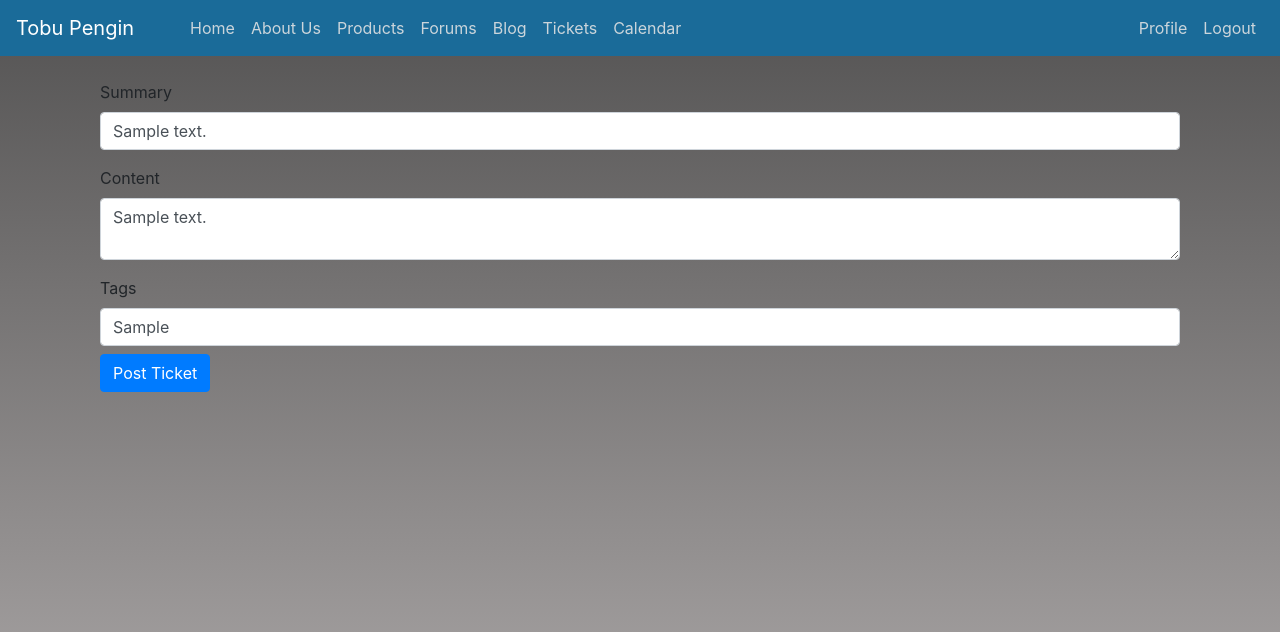
After one commit to Pengin-Open-Source/pengin-pi, a Flask app: page /tickets/edit/ticket/1 in a window 1280 px wide. The commit adds this page. Shown: the top 632 px of the page. Run offline with Flask 2, Linux system fonts and the light colour scheme; a user stored in the database is signed in; tables that the repository leaves empty hold one stand-in row (values such as "Sample post"); some libraries are stand-ins or nearby versions.

Commit message:
189 edit tickets (#190)
* add edit routes for comments and posts

* Create basic form

* change placeholders to default values

* add edit button

* add content to default value

* pass edit permission to template

* pass post id to tempalte

* pass edit comment permission to template

* add edit button

* edit docstring

* edit comment

* add delete and edit post buttons

* remove delete and edit post buttons

* pass permissions to template

* add classes

* edit margin

* change edit/delete button styles

* change selector to class

* delete element selector causing side effects

* remove inline styles

* add post title class, adjust flex class

* Alter title style

* fix url

* add userIDs to comments

* add text colors

* change order of endif

* remove delete button

* add ticket edit permissions

* add edit ticket need to identity loader

* add edit/delete buttons

* fix passed variables. Add outline of edit funcs

* create template

* create template

* complete edit comment func

* edit text

* fix url

* change title to summary

* change url

* complete edit ticket func

* add user to tickets

* fix formatting

Co-authored-by: Stuart Anderson <58710710+stuart909@users.noreply.github.com>

```diff
--- a/app/__init__.py
+++ b/app/__init__.py
@@ -8,7 +8,8 @@ import app.db.models as model
 from app.db import db
 from app.util.security import edit_post_need, delete_post_need,\
                               edit_comment_need, delete_comment_need,\
-                              delete_ticket_comment_need, delete_ticket_need
+                              delete_ticket_comment_need, delete_ticket_need,\
+                              edit_ticket_comment_need, edit_ticket_need
 
 
 principals = Principal()
@@ -55,10 +56,14 @@ def create_app():
             if hasattr(current_user, 'tickets'):
                 for ticket in current_user.tickets:
                     identity.provides.add(delete_ticket_need(ticket.id))
+                    identity.provides.add(edit_ticket_need(ticket.id))
             if hasattr(current_user, 'ticket_comments'):
                 for comment in current_user.ticket_comments:
                     identity.provides.add(
                         delete_ticket_comment_need(comment.id)
+                    )
+                    identity.provides.add(
+                        edit_ticket_comment_need(comment.id)
                     )
 
     @app.route('/robots.txt')
--- a/app/routes/tickets.py
+++ b/app/routes/tickets.py
@@ -2,10 +2,12 @@ from flask import Blueprint, render_template, redirect, url_for, request, abort
 from datetime import date
 from flask_login import login_required, current_user
 from flask_principal import Permission, RoleNeed
-from app.db.models import TicketComment, TicketForum, Resolution
+from app.db.models import TicketComment, TicketForum, User
 from app.util.security import admin_permission, user_permission,\
                               delete_ticket_comment_permission,\
-                              delete_ticket_permission
+                              delete_ticket_permission,\
+                              edit_ticket_permission,\
+                              edit_ticket_comment_permission
 from app.db import db
 
 
@@ -20,8 +22,6 @@ def tickets():
     # filter by company once company/customer model fixed
 
     return render_template('tickets/ticket_list.html',
-                           is_admin=admin_permission.can(),
-                           can_delete=delete_ticket_permission,
                            title="Tickets", tickets=tickets,
                            current_user=current_user)
 
@@ -34,10 +34,11 @@ def create_ticket():
         summary = request.form.get('summary')
         content = request.form.get('content')
         tags = request.form.get('tags')
+        today = date.today()
         user_id = current_user.id
         new_ticket = TicketForum(summary=summary,
-                                 content=content,
-                                 tags=tags, user_id=user_id)
+                                 content=content, tags=tags,
+                                 user_id=user_id, date=today)
         db.session.add(new_ticket)
         db.session.commit()
 
@@ -63,12 +64,20 @@ def ticket(ticket_id):
                                 ticket_id=ticket_id))
 
     ticket = TicketForum.query.filter_by(id=ticket_id).first()
+    author = User.query.filter_by(id=ticket.user_id).first().name
     comments = TicketComment.query.filter_by(ticket_id=ticket_id).all()
+    comment_authors = {j: User.query.filter_by(id=j).first().name
+                       for j in tuple(set([comment.author_id
+                                           for comment in comments]))}
 
     return render_template('tickets/ticket.html',
-                           is_admin=admin_permission.can(),
-                           can_delete=delete_ticket_comment_permission,
-                           ticket=ticket, comments=comments)
+                           is_admin=admin_permission.can(), author=author,
+                           can_delete_ticket=delete_ticket_permission,
+                           can_delete_comment=delete_ticket_comment_permission,
+                           can_edit_ticket=edit_ticket_permission,
+                           can_edit_comment=edit_ticket_comment_permission,
+                           comment_authors=comment_authors, ticket=ticket,
+                           comments=comments)
 
 
 @ticket_blueprint.route('/delete/ticket/<id>', methods=['POST'])
@@ -98,3 +107,45 @@ def delete_ticket_comment(id):
                                 ticket_id=comment.ticket_id))
 
     abort(403)
+
+
+@ticket_blueprint.route('/edit/ticket/<id>', methods=['GET', 'POST'])
+@login_required
+def edit_ticket(id):
+    ticket = TicketForum.query.filter_by(id=id).first()
+
+    if request.method == 'POST':
+        permission = edit_ticket_permission(id)
+        if permission.can() or admin_permission.can():
+            ticket.summary = request.form.get('summary')
+            ticket.content = request.form.get('content')
+            ticket.tags = request.form.get('tags')
+            db.session.commit()
+
+            return redirect(url_for('ticket_blueprint.ticket',
+                                    ticket_id=id))
+
+        abort(403)
+
+    return render_template('tickets/edit_ticket.html', ticket=ticket)
+
+
+@ticket_blueprint.route('/edit/ticket-comment/<ticket_id>/<comment_id>',
+                        methods=['GET', 'POST'])
+@login_required
+def edit_ticket_comment(ticket_id, comment_id):
+    comment = TicketComment.query.filter_by(id=comment_id).first()
+
+    if request.method == 'POST':
+        permission = edit_ticket_comment_permission(comment_id)
+        if permission.can() or admin_permission.can():
+            comment.content = request.form.get('content')
+            db.session.commit()
+
+            return redirect(url_for("ticket_blueprint.ticket",
+                                    ticket_id=ticket_id))
+
+        abort(403)
+
+    return render_template('tickets/edit_comment.html', comment=comment,
+                           ticket_id=ticket_id)
--- a/app/templates/forums/post.html
+++ b/app/templates/forums/post.html
@@ -17,8 +17,8 @@
             <a class="text-button" href="/forums/{{thread_id}}/{{post.id}}/edit">Edit</a>
           {% endif %}
         </div>
-    </div>
-    {% endif %}
+      {% endif %}
+
     <p>By {{author}} ({{post.date}})</p>
     <p>{{post.content}}</p>
   </div>
--- /dev/null
+++ b/app/templates/tickets/edit_ticket.html
@@ -0,0 +1,36 @@
+{% extends "layout/oneDiv.html" %}
+
+{% block oneDivContent %}
+  <div class="column">
+    <div class="box">
+        <form method="POST" action="/tickets/edit/ticket/{{ticket.id}}">
+            <div class="mb-3">
+                <label for="summary" class="form-label">Summary</label>
+                <input
+                class="form-control"
+                type="text"
+                name="summary"
+                id="summary"
+                value="{{ticket.summary}}">
+            </div>
+            <div class="mb-3">
+                <label for="content" class="form-label">Content</label>
+                <textarea
+                class="form-control"
+                name="content"
+                id="content">{{ticket.content}}</textarea>
+            </div>
+            <div class="mb-2">
+                <label for="tags" class="form-label">Tags</label>
+                <input
+                class="form-control"
+                type="text"
+                name="tags"
+                value="{{ticket.tags}}"
+                id="tags">
+            </div>
+            <button class="btn btn-primary">Post Ticket</button>
+        </form>
+    </div>
+  </div>
+{% endblock %}
--- a/app/util/security/__init__.py
+++ b/app/util/security/__init__.py
@@ -18,6 +18,8 @@ delete_post_need = set_need("delete_post")
 edit_post_need = set_need("edit_post")
 delete_ticket_need = set_need("delete_ticket")
 delete_ticket_comment_need = set_need("delete_ticket_comment")
+edit_ticket_need = set_need("edit_ticket_comment")
+edit_ticket_comment_need = set_need("edit_ticket")
 
 # TODO put into proper functions do not assign lamda expressions
 delete_comment_permission = lambda post_id:RoutePermission(delete_comment_need,post_id)
@@ -26,6 +28,8 @@ delete_post_permission = lambda post_id:RoutePermission(delete_post_need,post_id
 edit_post_permission = lambda post_id:RoutePermission(edit_post_need,post_id)
 delete_ticket_permission = lambda ticket_id:RoutePermission(delete_ticket_need,ticket_id)
 delete_ticket_comment_permission = lambda ticket_id:RoutePermission(delete_ticket_comment_need,ticket_id)
+edit_ticket_permission = lambda ticket_id:RoutePermission(edit_ticket_need,ticket_id)
+edit_ticket_comment_permission = lambda ticket_id:RoutePermission(edit_ticket_comment_need,ticket_id)
 
 
 class RoutePermission(Permission):
```
Also changed, not shown: app/templates/tickets/edit_comment.html (added, +18 -0 lines), app/templates/tickets/ticket.html (+34 -10 lines), app/templates/tickets/ticket_list.html (+1 -8 lines), seeder.py (+7 -2 lines).
